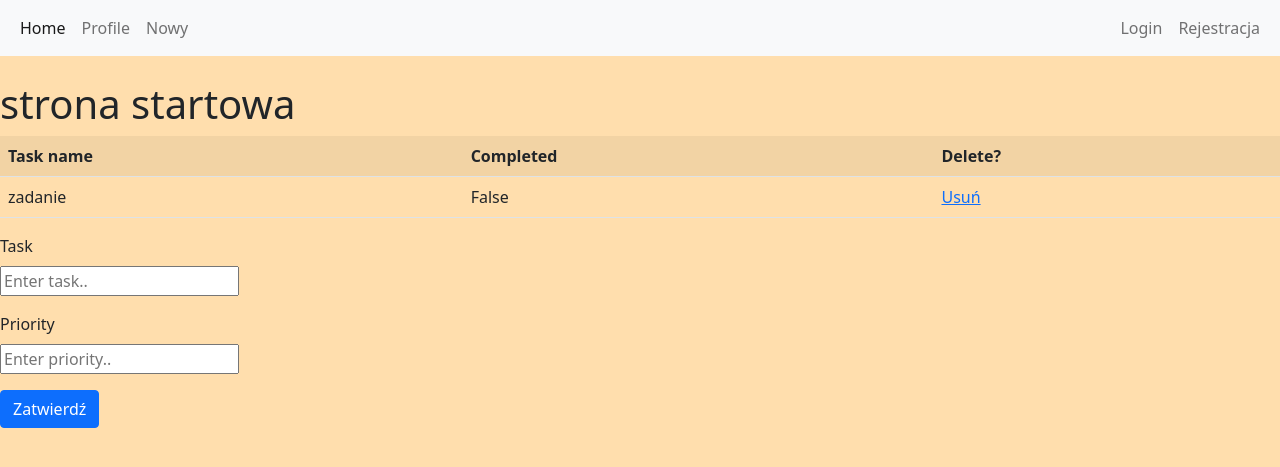
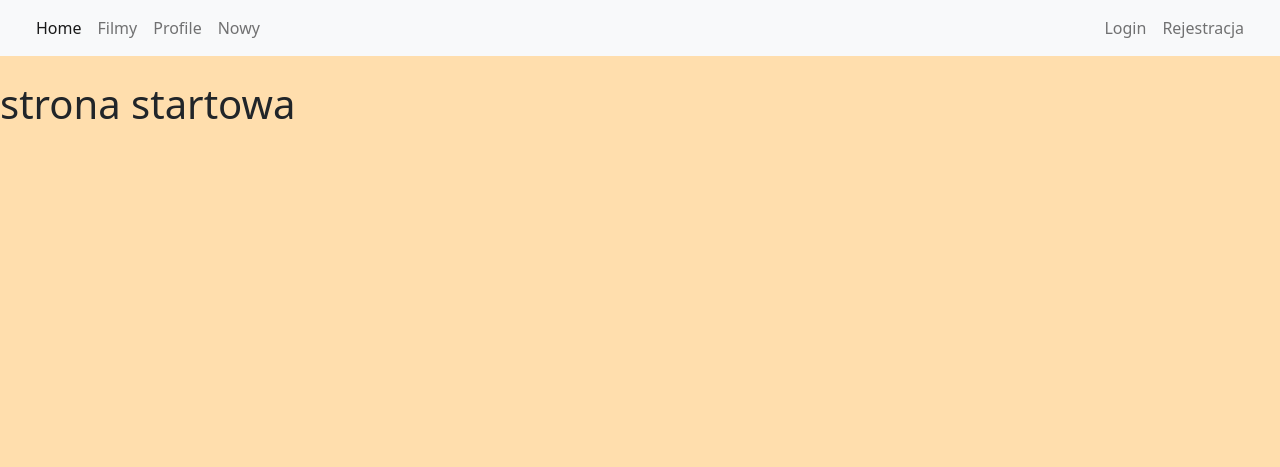
Before and after one commit to Raaf88/Projekt_kino, a Django app: page / in a window 1280 px wide. Shown: the top 467 px of the page. Run offline with Django 4.2, Linux system fonts and the light colour scheme; data comes from the database, SQL or seed files in the repository; some libraries are stand-ins or nearby versions.

Commit message:
wstawione klasy odpowiedzialne za pola w bazie danych models klasy Film, Sala (do przemyślenia), Seans, Rezerwacja, Bilet dodany szablon strony filmy.html początek dodawania obrazów do filmów. testowa klasa CinemaDb zakomentowana do wyrzucenia

```diff
--- a/cinemaManagement/cinemaManagementApp/forms.py
+++ b/cinemaManagement/cinemaManagementApp/forms.py
@@ -2,12 +2,12 @@ from django import forms
 from django.contrib.auth.models import User
 from django.contrib.auth.forms import UserCreationForm
 
-from .models import CinemaDb
+# from .models import CinemaDb
 
 
 class TaskForm(forms.ModelForm):
     class Meta:
-        model = CinemaDb
+        # model = CinemaDb
         fields = ['task', 'priority']
 
 
--- a/cinemaManagement/cinemaManagementApp/models.py
+++ b/cinemaManagement/cinemaManagementApp/models.py
@@ -1,12 +1,66 @@
+from django.core.exceptions import ValidationError
 from django.db import models
 from django.utils import timezone
+from django.contrib.auth.models import User
 
 
-class CinemaDb(models.Model):
-    task = models.CharField(max_length=30)
-    priority = models.CharField(max_length=30)
-    completed = models.BooleanField(default=False)
-    time_date = models.DateTimeField(default=timezone.now)
+# class CinemaDb(models.Model):
+#     task = models.CharField(max_length=30)
+#     priority = models.CharField(max_length=30)
+#     completed = models.BooleanField(default=False)
+#     time_date = models.DateTimeField(default=timezone.now)
+#
+#     def __str__(self):
+#         return "%s %s" % (self.task, self.completed)
+
+
+class Film(models.Model):
+    tytul = models.CharField(max_length=25, null=False)
+    rezyser = models.CharField(max_length=30, null=True)
+    opis = models.TextField(max_length=300, null=True)
+    ranking = models.FloatField()
+    plakat = models.ImageField(upload_to='images/', null=True)
 
     def __str__(self):
-        return "%s %s" % (self.task, self.completed)
+        return "{} -> {} -> {}".format(self.tytul, self.rezyser, self.ranking)
+
+    def clean(self):
+        if self.tytul == "":
+            raise ValidationError("Podaj tytul")
+
+    def save(self, *args, **kwargs):
+        self.clean()
+        super(Film, self).save(*args, **kwargs)
+
+
+class Sala(models.Model):
+    numerSali = models.IntegerField(primary_key=True)
+    liczbaRzedow = models.IntegerField(null=False, default=7)
+    numerMiejscaWrzedzie = models.IntegerField(null=False, default=7)
+
+
+class Seans(models.Model):
+    idFilmu = models.ForeignKey(Film, on_delete=models.CASCADE)
+    sala = models.ForeignKey(Sala, on_delete=models.CASCADE)
+    dataSeansu = models.DateField()
+    godzinaSeansu = models.DateTimeField()
+
+    def __str__(self):
+        return "{} -> {} -> {}".format(self.idFilmu, self.dataSeansu,  self.godzinaSeansu, )
+
+class Rezerwacja(models.Model):
+    seans = models.ForeignKey(Seans, on_delete=models.CASCADE)
+    widz = models.ForeignKey(User, null=False, on_delete=models.CASCADE)
+    rzad = models.IntegerField()
+    miejsceWRzedzie = models.IntegerField
+
+    def __str__(self):
+        "{} -> {} -> rząd:{} -> miejsce:{}".format(self.seans, self.widz, self.rzad, self.miejsceWRzedzie)
+
+    def save(self, *args, **kwargs):
+        super(Rezerwacja, self).save(*args, **kwargs)
+
+class Bilet(models.Model):
+    reservation = models.ForeignKey(Rezerwacja, on_delete=models.CASCADE)
+    user = models.ForeignKey(User, on_delete=models.CASCADE)
+    data = models.DateTimeField(Seans)
--- a/cinemaManagement/cinemaManagementApp/templates/base.html
+++ b/cinemaManagement/cinemaManagementApp/templates/base.html
@@ -6,7 +6,7 @@
 </title>
 
 
-
+    <link rel="stylesheet" href="https://stackpath.bootstrapcdn.com/bootstrap/4.4.1/css/bootstrap.min.css" integrity="sha384-Vkoo8x4CGsO3+Hhxv8T/Q5PaXtkKtu6ug5TOeNV6gBiFeWPGFN9MuhOf23Q9Ifjh" crossorigin="anonymous">
     <link href="https://cdn.jsdelivr.net/npm/bootstrap@5.0.0-beta3/dist/css/bootstrap.min.css" rel="stylesheet" integrity="sha384-eOJMYsd53ii+scO/bJGFsiCZc+5NDVN2yr8+0RDqr0Ql0h+rP48ckxlpbzKgwra6" crossorigin="anonymous">
 </head>
 <body>
--- a/cinemaManagement/cinemaManagementApp/templates/index.html
+++ b/cinemaManagement/cinemaManagementApp/templates/index.html
@@ -4,38 +4,38 @@
 
 <h1>strona startowa</h1>
 
-<table class="table table-striped">
-    <tr>
-        <th>Task name</th>
-        <th>Completed</th>
-        <th>Delete?</th>
-    </tr>
-    {% for item in all_items %}
-    <tr>
-        <td>{{item.task}}</td>
-        <td>{{item.completed}}</td>
-        <td><a href="{% url 'delete' item.id %}">Usuń</a></td>
-    </tr>
-    {% endfor %}
-</table>
+<!--<table class="table table-striped">-->
+<!--    <tr>-->
+<!--        <th>Task name</th>-->
+<!--        <th>Completed</th>-->
+<!--        <th>Delete?</th>-->
+<!--    </tr>-->
+<!--    {% for item in all_items %}-->
+<!--    <tr>-->
+<!--        <td>{{item.task}}</td>-->
+<!--        <td>{{item.completed}}</td>-->
+<!--        <td><a href="{% url 'delete' item.id %}">Usuń</a></td>-->
+<!--    </tr>-->
+<!--    {% endfor %}-->
+<!--</table>-->
 
 
-<form class="mb-3" action="{% url 'home' %}" method="post">
-  {% csrf_token %}
-    <div class="mb-3">
-        <label for="task" class="form-label">Task</label><br>
-        <input type="text" name="task" placeholder="Enter task.."> <br>
-    </div>
-    <div class="mb-3">
-        <label for="priority" class="form-label">Priority</label><br>
-        <input type="text" name="priority" placeholder="Enter priority.."> <br>
-    </div>
-        <input type="submit" name="" value="Zatwierdź" class="btn btn-primary"> <br>
-    {% if messages %}
-        {% for message in messages %}
-            <h3>{{message}}</h3>
-        {% endfor %}
-    {% endif %}
-</form>
+<!--<form class="mb-3" action="{% url 'home' %}" method="post">-->
+<!--  {% csrf_token %}-->
+<!--    <div class="mb-3">-->
+<!--        <label for="task" class="form-label">Task</label><br>-->
+<!--        <input type="text" name="task" placeholder="Enter task.."> <br>-->
+<!--    </div>-->
+<!--    <div class="mb-3">-->
+<!--        <label for="priority" class="form-label">Priority</label><br>-->
+<!--        <input type="text" name="priority" placeholder="Enter priority.."> <br>-->
+<!--    </div>-->
+<!--        <input type="submit" name="" value="Zatwierdź" class="btn btn-primary"> <br>-->
+<!--    {% if messages %}-->
+<!--        {% for message in messages %}-->
+<!--            <h3>{{message}}</h3>-->
+<!--        {% endfor %}-->
+<!--    {% endif %}-->
+<!--</form>-->
 
 {% endblock %}
--- a/cinemaManagement/cinemaManagementApp/templates/navbar.html
+++ b/cinemaManagement/cinemaManagementApp/templates/navbar.html
@@ -8,6 +8,7 @@
               <div class="collapse navbar-collapse justify-content-between">
                 <div class="navbar-nav">
                   <a class="nav-link active" aria-current="page" href="{% url 'home' %}">Home</a>
+                  <a class="nav-link" href="{% url 'filmy' %}">Filmy</a>
                   <a class="nav-link" href="{% url 'profile' %}">Profile</a>
                   <a class="nav-link" href="{% url 'nowy' %}">Nowy</a>
 
--- a/cinemaManagement/cinemaManagementApp/urls.py
+++ b/cinemaManagement/cinemaManagementApp/urls.py
@@ -7,11 +7,12 @@ from . import views
 urlpatterns = [
                   path('', views.home, name='home'),
                   path('profile/', views.profile, name='profile'),
+                  path('filmy/', views.filmy, name='filmy'),
                   path('register/', views.register, name='register'),
                   path('nowy/', views.nowy, name='nowy'),
                   path('login/', LoginView.as_view(), name='login'),
                   path('logout/', LogoutView.as_view(next_page='home'), name='logout'),
-                  path('delete/<list_id>', views.delete, name='delete'),
+                  # path('delete/<list_id>', views.delete, name='delete'),
                   path('activate/<uidb64>/<token>/', views.activate, name='activate'),
 
               ]
--- a/cinemaManagement/cinemaManagementApp/views.py
+++ b/cinemaManagement/cinemaManagementApp/views.py
@@ -1,6 +1,6 @@
 from django.contrib.auth import login, authenticate
 from django.shortcuts import render, redirect
-from .models import CinemaDb
+# from .models import CinemaDb
 from .forms import TaskForm, SignUpForm
 from django.contrib import messages
 from django.contrib.auth.forms import UserCreationForm
@@ -16,27 +16,32 @@ from django.shortcuts import render
 from django.template.loader import render_to_string
 from django.utils.encoding import force_bytes
 from django.utils.http import urlsafe_base64_encode, urlsafe_base64_decode
+from .models import Film, Sala, Seans, Rezerwacja, Bilet
 
 
 def home(request):
-    if request.method == 'POST':
-        form = TaskForm(request.POST or None)
-
-        if form.is_valid():
-            form.save()
-            all_items = CinemaDb.objects.all()
-            messages.success(request, ('New item added..'))
-            return render(request, 'index.html', {'all_items': all_items})
-    else:
-        all_items = CinemaDb.objects.all()
-        return render(request, 'index.html', {'all_items': all_items})
+    # if request.method == 'POST':
+    #     form = TaskForm(request.POST or None)
+    #
+    #     if form.is_valid():
+    #         form.save()
+    #         all_items = CinemaDb.objects.all()
+    #         messages.success(request, ('New item added..'))
+    #         return render(request, 'index.html', {'all_items': all_items})
+    # else:
+    #     all_items = CinemaDb.objects.all()
+    return render(request, 'index.html')
 
 
-def delete(request, list_id):
-    item = CinemaDb.objects.get(pk=list_id)
-    item.delete()
-    messages.success(request, ('Item deleted..'))
-    return redirect('home')
+# def delete(request, list_id):
+#     item = CinemaDb.objects.get(pk=list_id)
+#     item.delete()
+#     messages.success(request, ('Item deleted..'))
+#     return redirect('home')
+
+def filmy(request):
+    filmy = Film.objects.all()
+    return render(request=request, template_name='filmy.html', context={'filmy': filmy})
 
 
 @login_required
@@ -92,28 +97,3 @@ def activate(request, uidb64, token):
         return render(request, 'registration/poprawny.html')
     else:
         return HttpResponse('Niepoprawny token!')
-#
-# def register2(request):
-#     form = SignUpForm(request.POST)
-#     if form.is_valid():
-#
-#         user = form.save(commit=False)
-#         user.is_active = False  # Deactivate account till it is confirmed
-#         user.save()
-#
-#         current_site = get_current_site(request)
-#         subject = 'Activate Your MySite Account'
-#         message = render_to_string('emails/acc_active_email.html', {
-#             'user': user,
-#             'domain': current_site.domain,
-#             'uid': urlsafe_base64_encode(force_bytes(user.pk)),
-#             'token': default_token_generator.make_token(user),
-#         })
-#         user.email_user(subject, message)
-#
-#         messages.success(request, ('Please Confirm your email to complete registration.'))
-#
-#         return redirect('login')
-#     else:
-#         form = SignUpForm()
-#     return render(request, 'registration/register.html', {'form': form})
```
Also changed, not shown: cinemaManagement/cinemaManagementApp/admin.py (+9 -2 lines), cinemaManagement/cinemaManagementApp/templates/filmy.html (added, +28 -0 lines), cinemaManagement/db.sqlite3.
